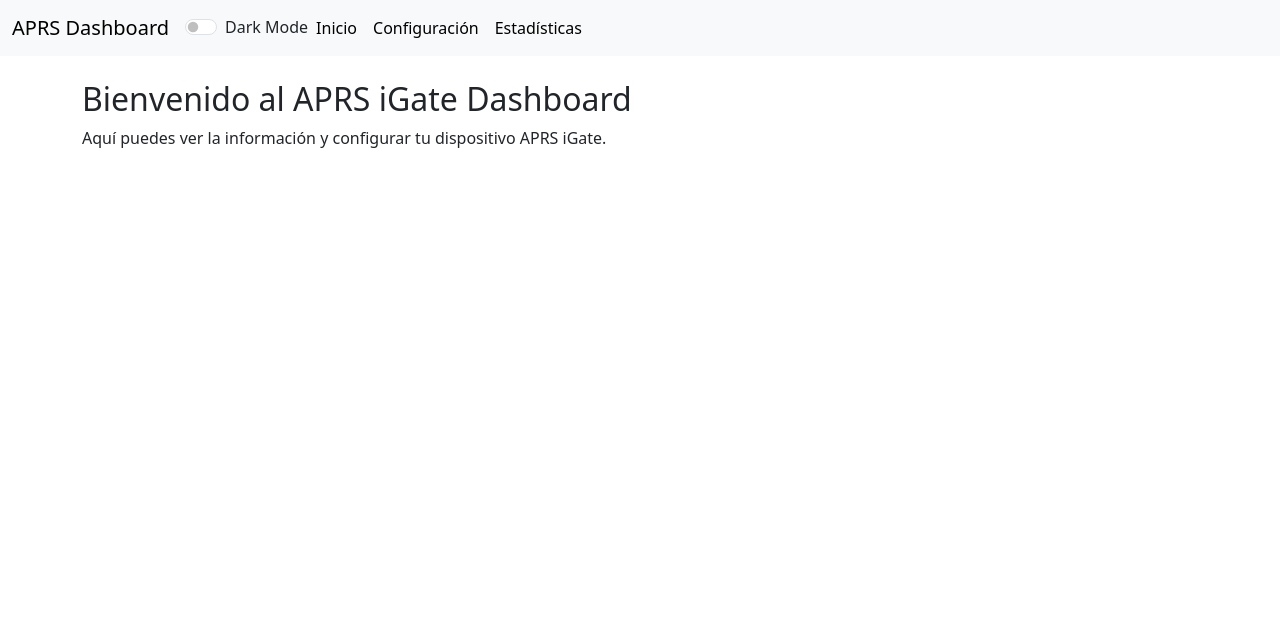
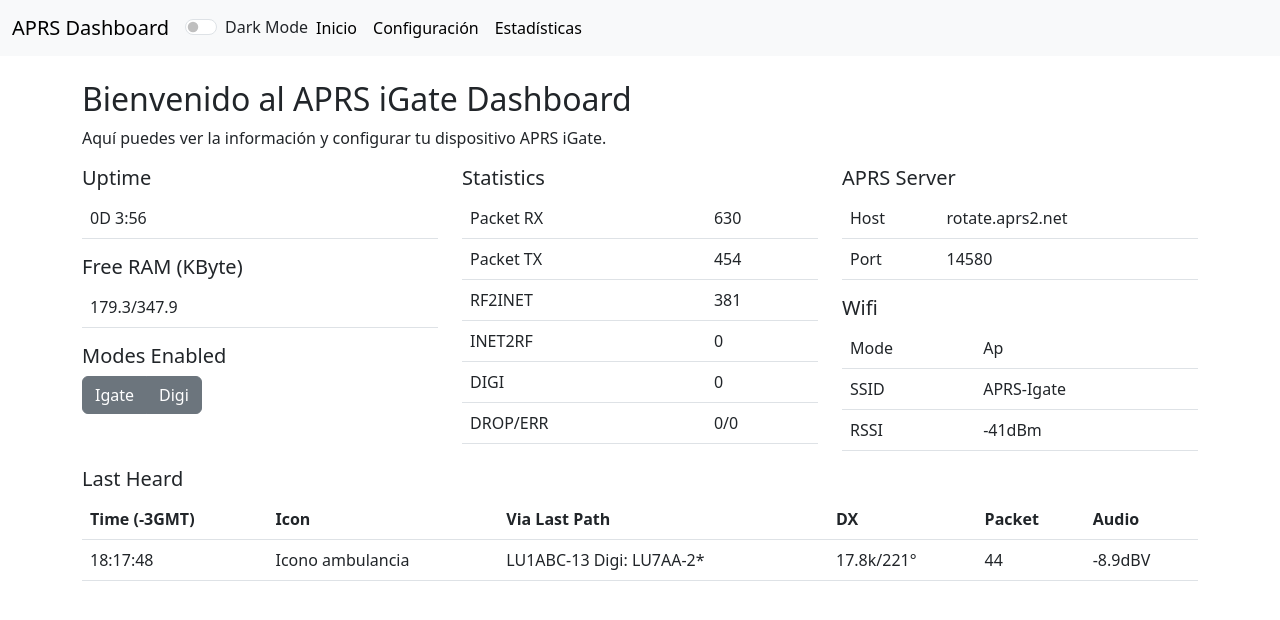
Before and after one commit to ltiisidii/Igate-Digipeater-ESP8266, a plain HTML site: page data/index.html in a window 1280 px wide. Drawn offline with nearby package versions, Linux system fonts and the light colour scheme.

Commit message:
index.html dashboard Example

```diff
--- a/data/index.html
+++ b/data/index.html
@@ -33,11 +33,11 @@
 
     .navbar-dark .navbar-brand,
     .navbar-dark .navbar-nav .nav-link {
-      color: #fff !important;
+      color: #000 !important;
     }
 
     .form-check-input:checked + .form-check-label {
-      color: #fff !important;
+      color: #000 !important;
     }
 
     /* Estilos para el contenido en dark mode */
@@ -48,8 +48,11 @@
     }
 
     /* Estilos para el ícono del navbar-toggler en dark mode */
-    .navbar-dark .navbar-toggler-icon {
-      background-color: #000 !important;
+    @media (max-width: 768px) {
+      .navbar-dark .navbar-toggler-icon {
+        background-color: #fff !important; /* Fondo blanco */
+        border: 1px solid #000 !important; /* Borde negro */
+      }
     }
   </style>
 </head>
@@ -87,7 +90,134 @@
 <div class="container mt-4">
   <h2>Bienvenido al APRS iGate Dashboard</h2>
   <p>Aquí puedes ver la información y configurar tu dispositivo APRS iGate.</p>
-  <!-- Agrega el contenido específico del dashboard aquí -->
+
+  <!-- Grid principal -->
+  <div class="row">
+    <!-- Grid Uptime y Free RAM -->
+    <div class="col-lg-4">
+      <h5>Uptime</h5>
+      <table class="table">
+        <tbody>
+          <tr>
+            <td>0D 3:56</td>
+          </tr>
+        </tbody>
+      </table>
+
+      <h5>Free RAM (KByte)</h5>
+      <table class="table">
+        <tbody>
+          <tr>
+            <td>179.3/347.9</td>
+          </tr>
+        </tbody>
+      </table>
+
+      <h5>Modes Enabled</h5>
+      <div class="btn-group" role="group" aria-label="Modes Enabled">
+        <button type="button" class="btn btn-secondary">Igate</button>
+        <button type="button" class="btn btn-secondary">Digi</button>
+      </div>
+    </div>
+
+    <!-- Grid Statistics -->
+    <div class="col-lg-4">
+      <h5>Statistics</h5>
+      <table class="table">
+        <tbody>
+          <tr>
+            <td>Packet RX</td>
+            <td>630</td>
+          </tr>
+          <tr>
+            <td>Packet TX</td>
+            <td>454</td>
+          </tr>
+          <tr>
+            <td>RF2INET</td>
+            <td>381</td>
+          </tr>
+          <tr>
+            <td>INET2RF</td>
+            <td>0</td>
+          </tr>
+          <tr>
+            <td>DIGI</td>
+            <td>0</td>
+          </tr>
+          <tr>
+            <td>DROP/ERR</td>
+            <td>0/0</td>
+          </tr>
+        </tbody>
+      </table>
+    </div>
+
+    <!-- Grid APRS Server -->
+    <div class="col-lg-4">
+      <h5>APRS Server</h5>
+      <table class="table">
+        <tbody>
+          <tr>
+            <td>Host</td>
+            <td>rotate.aprs2.net</td>
+          </tr>
+          <tr>
+            <td>Port</td>
+            <td>14580</td>
+          </tr>
+        </tbody>
+      </table>
+
+      <h5>Wifi</h5>
+      <table class="table">
+        <tbody>
+          <tr>
+            <td>Mode</td>
+            <td>Ap</td>
+          </tr>
+          <tr>
+            <td>SSID</td>
+            <td>APRS-Igate</td>
+          </tr>
+          <tr>
+            <td>RSSI</td>
+            <td>-41dBm</td>
+          </tr>
+        </tbody>
+      </table>
+    </div>
+  </div>
+
+  <!-- Grid Last Heard -->
+  <div class="row">
+    <div class="col-lg-12">
+      <h5>Last Heard</h5>
+      <table class="table">
+        <thead>
+          <tr>
+            <th>Time (-3GMT)</th>
+            <th>Icon</th>
+            <th>Via Last Path</th>
+            <th>DX</th>
+            <th>Packet</th>
+            <th>Audio</th>
+          </tr>
+        </thead>
+        <tbody>
+          <tr>
+            <td>18:17:48</td>
+            <td>Icono ambulancia</td>
+            <td>LU1ABC-13 Digi: LU7AA-2*</td>
+            <td>17.8k/221°</td>
+            <td>44</td>
+            <td>-8.9dBV</td>
+          </tr>
+          <!-- Agrega más filas según sea necesario -->
+        </tbody>
+      </table>
+    </div>
+  </div>
 </div>
 
 <!-- Agrega la referencia a Bootstrap 5 JS y Popper.js (necesarios para Bootstrap) -->
```
